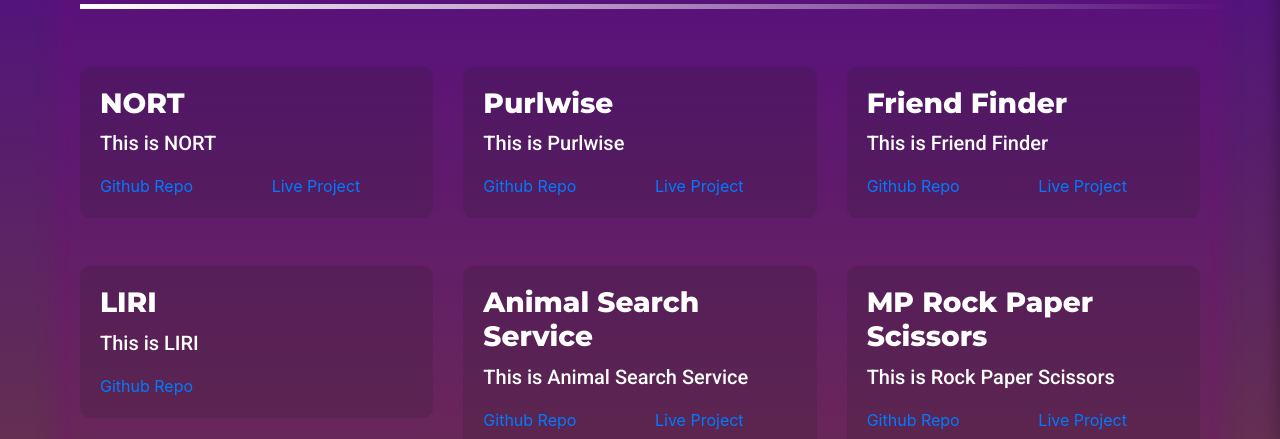
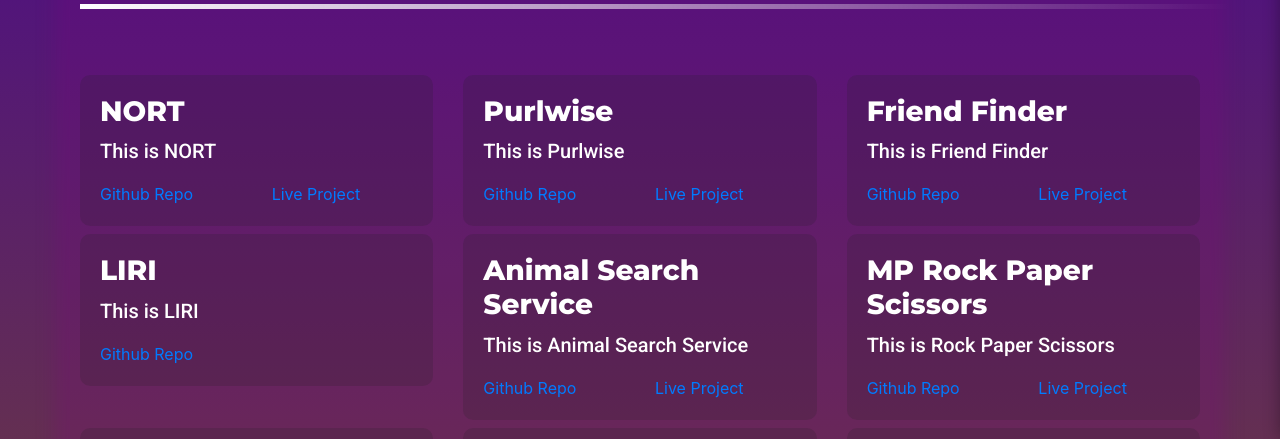
Before and after one commit to Soundwubz/soundwubz.github.io, a React (Create React App) app in the folder client/: page /projects in a window 1280 px wide. Shown: the part 361-800 px from the top of the page. Built offline with nearby package versions, Linux system fonts and the light colour scheme.

Commit message:
768 breakpoint added to projects page

```diff
--- a/client/src/pages/Projects/index.jsx
+++ b/client/src/pages/Projects/index.jsx
@@ -2,6 +2,7 @@ import React from 'react';
 import Content from '../../components/Content';
 import Footer from '../../components/Footer';
 import ProItem from '../../components/ProItem';
+import './styles.css';
 
 class Projects extends React.Component {
 
@@ -13,7 +14,7 @@ class Projects extends React.Component {
                     <div className="col">
                         <div className="projects">
                             <div className="row mt-5">
-                                <div className="col-4">
+                                <div className="col-bp-4 col-6 mt-2">
                                     <ProItem
                                         title={"NORT"}
                                         ghLink={"https://github.com/Soundwubz/NORT"}
@@ -22,7 +23,7 @@ class Projects extends React.Component {
                                         This is NORT
                                     </ProItem>
                                 </div>
-                                <div className="col-4">
+                                <div className="col-bp-4 col-6 mt-2">
                                     <ProItem
                                         title={"Purlwise"}
                                         ghLink={"https://github.com/Soundwubz/purlwise"}
@@ -31,7 +32,8 @@ class Projects extends React.Component {
                                         This is Purlwise
                                     </ProItem>
                                 </div>
-                                <div className="col-4">
+                                <div class="w-100 col-break"></div>
+                                <div className="col-bp-4 col-6 mt-2">
                                     <ProItem
                                         title={"Friend Finder"}
                                         ghLink={"https://github.com/Soundwubz/FriendFinder"}
@@ -40,9 +42,9 @@ class Projects extends React.Component {
                                         This is Friend Finder
                                     </ProItem>
                                 </div>
-                            </div>
-                            <div className="row mt-5">
-                                <div className="col-4">
+                            {/* </div> */}
+                            {/* <div className="row mt-5"> */}
+                                <div className="col-bp-4 col-6 mt-2">
                                     <ProItem
                                         title={"LIRI"}
                                         ghLink={"https://github.com/Soundwubz/liri-node-app"}
@@ -50,7 +52,8 @@ class Projects extends React.Component {
                                         This is LIRI
                                     </ProItem>
                                 </div>
-                                <div className="col-4">
+                                <div class="w-100 col-break"></div>
+                                <div className="col-bp-4 col-6 mt-2">
                                     <ProItem
                                         title={"Animal Search Service"}
                                         ghLink={"https://soundwubz.github.io/project-1/"}
@@ -59,7 +62,7 @@ class Projects extends React.Component {
                                         This is Animal Search Service
                                     </ProItem>
                                 </div>
-                                <div className="col-4">
+                                <div className="col-bp-4 col-6 mt-2">
                                     <ProItem
                                         title={"MP Rock Paper Scissors"}
                                         ghLink={"https://github.com/Soundwubz/Multiplayer-RPS/"}
@@ -68,9 +71,10 @@ class Projects extends React.Component {
                                         This is Rock Paper Scissors
                                     </ProItem>
                                 </div>
-                            </div>
-                            <div className="row mt-5">
-                                <div className="col-4">
+                            {/* </div> */}
+                            {/* <div className="row mt-5"> */}
+                                <div class="w-100 col-break"></div>
+                                <div className="col-bp-4 col-6 mt-2">
                                     <ProItem
                                         title={"Giphy Search"}
                                         ghLink={"https://github.com/Soundwubz/giphy-search/"}
@@ -79,7 +83,7 @@ class Projects extends React.Component {
                                         This is Giphy Search
                                     </ProItem>
                                 </div>
-                                <div className="col-4">
+                                <div className="col-bp-4 col-6 mt-2">
                                     <ProItem
                                         title={"Star Wars RPG"}
                                         ghLink={"https://github.com/Soundwubz/Star-Wars-RPG/"}
@@ -88,7 +92,8 @@ class Projects extends React.Component {
                                         This is Star Wars RPG
                                     </ProItem>
                                 </div>
-                                <div className="col-4">
+                                <div class="w-100 col-break"></div>
+                                <div className="col-bp-4 col-6 mt-2">
                                     <ProItem
                                         title={"Word Guess Game"}
                                         ghLink={"https://github.com/Soundwubz/Word-Guess-Game/"}
--- /dev/null
+++ b/client/src/pages/Projects/styles.css
@@ -0,0 +1,16 @@
+.col-break {
+    display: none;
+}
+
+@media only screen and (max-width: 768px) {
+    .col-break {
+        display: block;
+    }
+}
+
+@media only screen and (min-width: 769px) {
+    .col-bp-4 {
+        flex: 0 0 33.333333%;
+        max-width: 33.333333%;
+    }
+}
```
